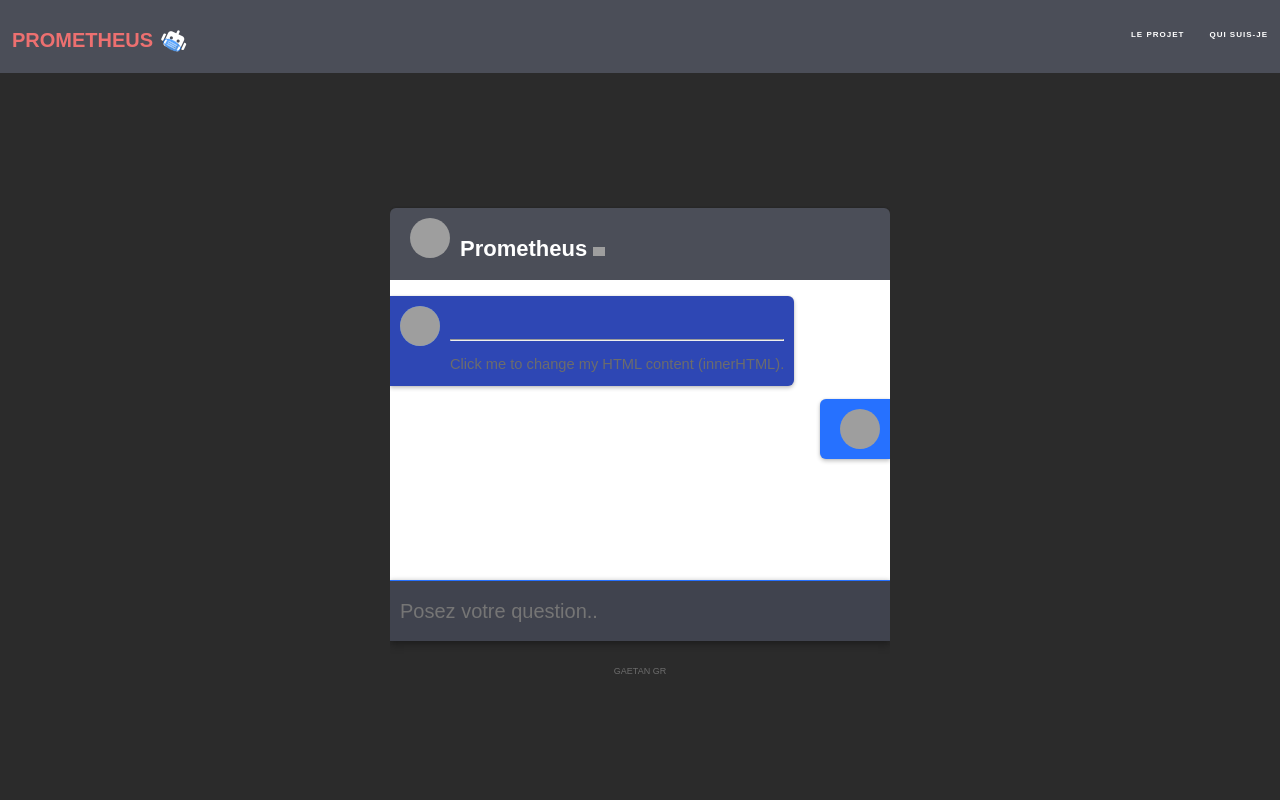
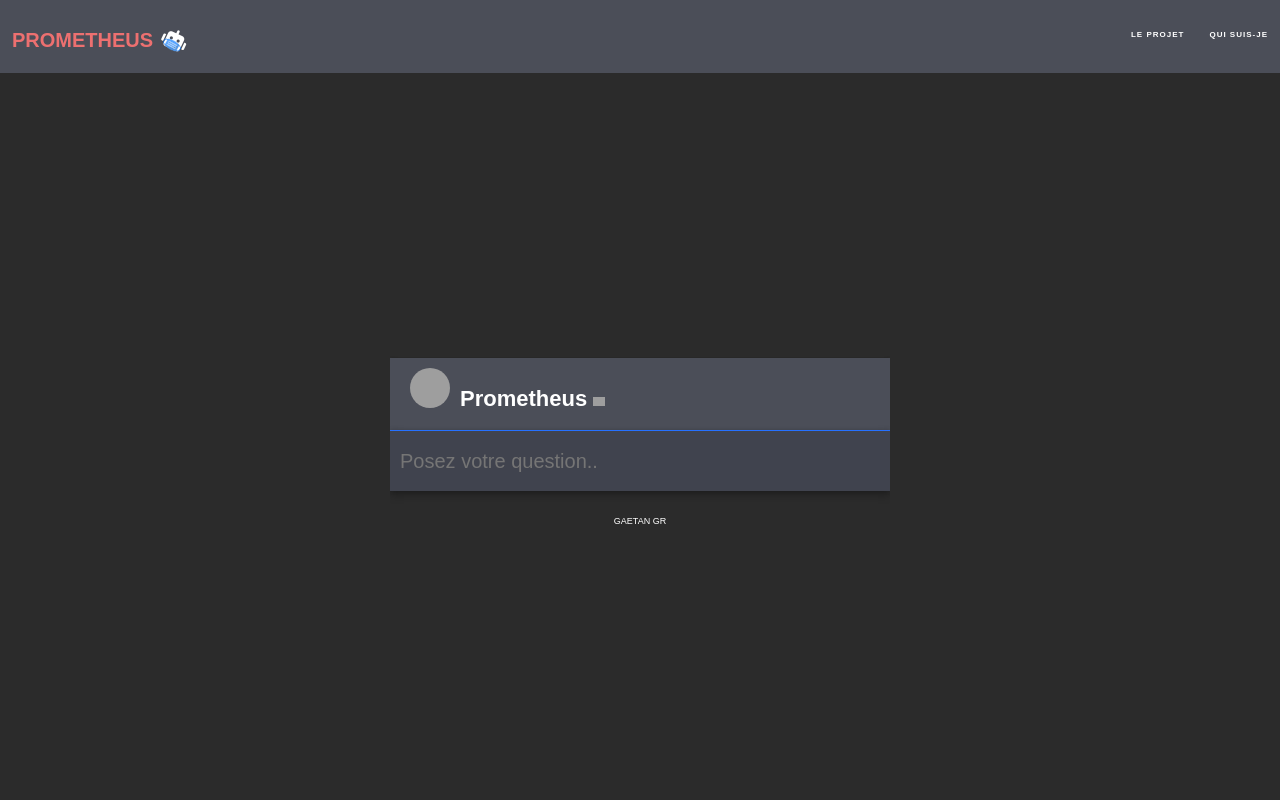
Before and after one commit to Mcflan-7/P7_prometheus, a Flask app: page / in a window 1280 px wide. Run offline with Flask 2, Linux system fonts and the light colour scheme; some libraries are stand-ins or nearby versions; grey boxes are pictures that could not be loaded.

Commit message:
ugly UX but it works

```diff
--- a/prometheus/static/css/style.css
+++ b/prometheus/static/css/style.css
@@ -11,7 +11,7 @@
   font-family: "Source Sans Pro", sans-serif;
   font-size: 11pt;
   font-weight: 300;
-  color: #6c6c6c;
+  color: #ffffff;
   min-height: 100vh;
   display: flex;
   flex-direction: column;
@@ -101,6 +101,7 @@
 /*       CHATBOX STYLING & EXTRA    */
 /*----------------------------------*/
 
+
 .chatbox {
   width: 800px;
   border-radius: 20px;
@@ -115,7 +116,7 @@
   display: flex;
   background: #4b4e58;
   padding: 10px 10px 0 10px;
-  border-radius: 6px 6px 0px 0px;
+  text-align: center;
   width: auto;
   color: #fff;
   float: left;
--- a/prometheus/static/js/scripts.js
+++ b/prometheus/static/js/scripts.js
@@ -1,7 +1,4 @@
-
-function myFunction() {
-
-};
+function myFunction() {}
 const form = document.querySelector("form");
 
 form.addEventListener("submit", function (event) {
@@ -15,57 +12,63 @@
     .then((response) => response.json())
     .then((data) => {
       //Ajouter la question de l'utilisateur dans le chatbox
-      console.log();
 
-      const para = document.createElement("p");
 
-      const intro = document.createTextNode("Voici votre petite histoire:");
-      const guest = document.createTextNode("Vous avez posé une question sur:");
-      const title = document.createTextNode(data.title);
-      const question = document.createTextNode(data.question);
-      const extract = document.createTextNode(data.article);
-      const url = document.createTextNode(data.url);
+       var a = document.createElement("p");
+       a.setAttribute("class", "chat-header");
+       var linkText = document.createTextNode(
+         `Notre petit robot a detecté que vous souhaitiez une information sur: ${data.question}`
+       );
+       a.appendChild(linkText);
+       document.body.appendChild(a);
 
-      const lat = document.createTextNode(data.lat);
-      const lng = document.createTextNode(data.lng);
 
-      para.appendChild(intro);
-      para.appendChild(guest);
-      para.appendChild(title);
-      para.appendChild(extract);
-      para.appendChild(question);
 
-      para.appendChild(lat);
-      para.appendChild(lng);
+      var a = document.createElement("h3");
+      a.setAttribute("class", "chat-header");
+      var linkText = document.createTextNode(`Voici une histoire sur: ${data.title}`);
+      a.appendChild(linkText);
+      document.body.appendChild(a);
 
-      const elementIntro = document.getElementById("bot-intro");
-      const elementGuest = document.getElementById("bot-guest");
-      const elementTitle = document.getElementById("bot-title");
-      const elementExtract = document.getElementById("bot-extract");
-      const elementUrl = document.getElementById("bot-url");
-      const elementQuestion = document.getElementById("guest-question");
-
-      const elementLat = document.getElementById("lat");
-      const elementLng = document.getElementById("lng");
-
-      elementIntro.appendChild(intro);
-      elementTitle.appendChild(title);
-      elementGuest.appendChild(guest);
-      elementExtract.appendChild(extract);
-      elementUrl.appendChild(url);
-      elementQuestion.appendChild(question);
+      var a = document.createElement("p");
+      var linkText = document.createTextNode(data.article);
+      a.setAttribute("class", "msg-box");
+      a.appendChild(linkText);
+      document.body.appendChild(a);
 
    var a = document.createElement("a");
    var linkText = document.createTextNode("En savoir plus");
+   a.setAttribute("class", "msg-box");
    a.appendChild(linkText);
+
    a.title = "En savoir plus";
    a.href = data.url;
    document.body.appendChild(a);
 
-      elementLat.appendChild(lat);
-      elementLng.appendChild(lng);
+      var ifrm = document.createElement("iframe");
+      ifrm.setAttribute("class", "msg-box");
+      ifrm.setAttribute(
+        "src",
+        `https://www.google.com/maps/embed/v1/view?key=AIzaSyCbn1GQVOld0hvqZI4GmN5vlHunZHWO_DY&center=${data.lat},${data.lng}&zoom=18&maptype=satellite`
+      );
+
+      ifrm.style.width = "640px";
+      ifrm.style.height = "480px";
+      ifrm.style.height = "480px";
+
+      document.body.appendChild(ifrm);
 
 
 
+
+      var a = document.createElement("hr");
+      var linkText = document.createTextNode("Message suivant");
+      a.setAttribute("id", "msg-box");
+      a.appendChild(linkText);
+      document.body.appendChild(a);
+
+
     });
+
+
 });
--- a/prometheus/templates/index.html
+++ b/prometheus/templates/index.html
@@ -29,57 +29,17 @@
       </header>
 
       <!-- Prometheus chatbox -->
-      <section class="chatbox">
+      <section class="chatbox" id="chatboxCONV">
       <!-- Title, avatar, icones -->
       <div class="chat-header">
          <img class="user-img-header"
             src="https://blog.generationrobots.com/wp-content/uploads/2017/05/cropped-tete-de-robot.png"/>
-         <h1>
+         <h1 onclick="clearBox()">
             Prometheus <img  width="12px" src="https://miro.medium.com/max/512/1*nZ9VwHTLxAfNCuCjYAkajg.png" alt="">
             <span class="show-modal"></span>
          </h1>
       </div>
-      <section class="chat-window">
-         <br>
-         <!-- Messages from  bot -->
 
-         <article class="msg-container msg-bot">
-
-
-            <div class="msg-box" >
-               <img class="user-img" id="user-0"
-                  src="https://blog.generationrobots.com/wp-content/uploads/2017/05/cropped-tete-de-robot.png" />
-               <div class="flr">
-                  <div class="messages">
-                     <p class="msg" id="msg-0">
-                         <strong>
-                           <span id="bot-intro"> </span>
-                            <span id="bot-title"></span>
-                         </strong> <br>
-                         <span id="bot-extract"> </span>
-                         <hr>
-                           <a href=""></a> <span id="bot-url">  <p id="demo" onclick="myFunction()">Click me to change my HTML content (innerHTML).</p></span>
-
-               </div>
-            </div>
-
-
-         </article>
-         <!-- Messages from  guest input-->
-         <article class="msg-container msg-self" id="msg-0">
-            <div class="msg-box">
-               <div class="flr">
-                  <div class="messages">
-                     <p class="msg" id="msg-1">
-                        <span id="bot-guest"> </span>
-                      <span id="guest-question"> </span>
-                     </p>
-                  </div>
-               </div>
-               <img class="user-img" id="user-0" src="//gravatar.com/avatar/56234674574535734573000000000001?d=retro" />
-            </div>
-         </article>
-      </section>
       <!-- Chatbox form for guest -->
 <!-- Chatbox form for guest -->
       <form class="chat-input">
@@ -96,6 +56,14 @@
          </p>
       </footer>
 
+      <script>
+
+         function clearBox(chatboxCONV)
+{
+
+    document.getElementById(elementID).innerHTML = "";
+}
+      </script>
       <!-- Prometheus JS-->
   <script src="{{ url_for('static', filename='/js/scripts.js') }}"></script>
    </body>
```
Lines whose indentation alone changed are shown as unchanged.
